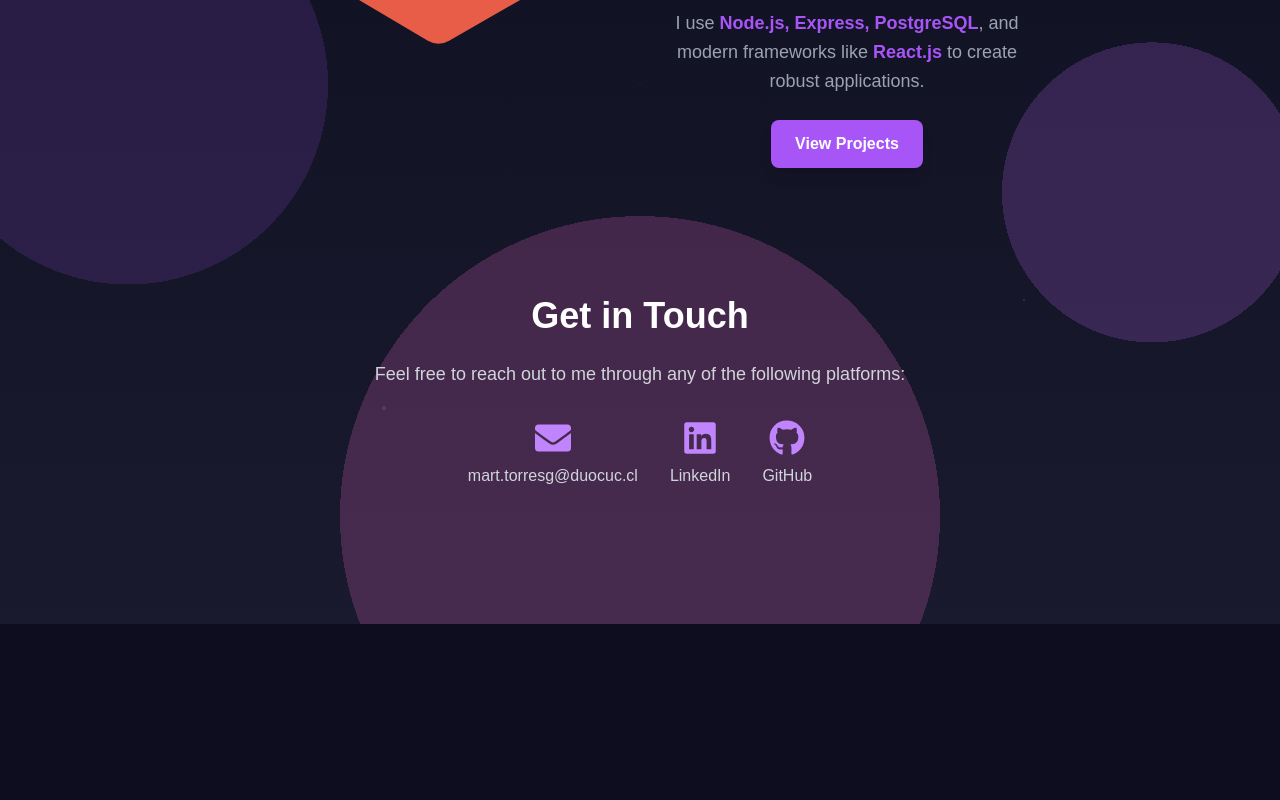
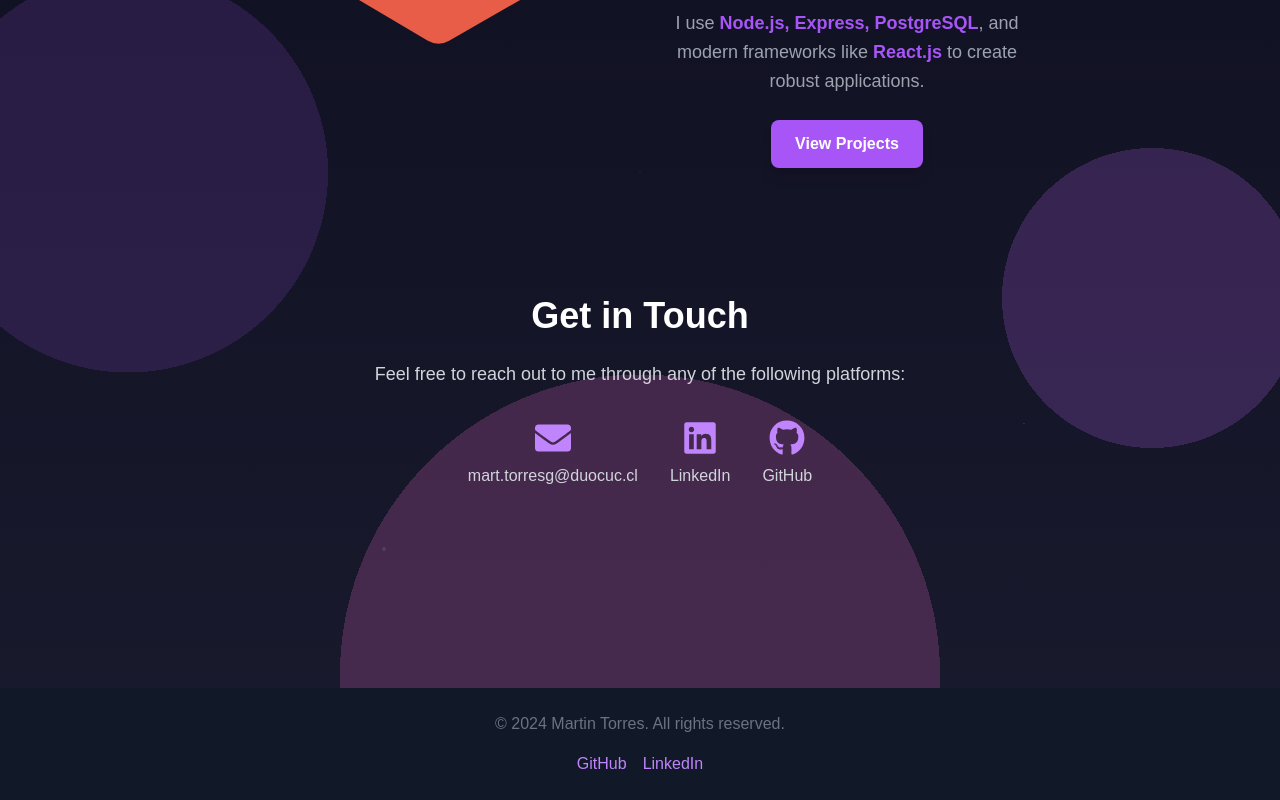
Before and after one commit to MartinTorresg/mi-portafolio, a React (Create React App) app: page / in a window 1280 px wide. Shown: the part 455-1255 px from the top of the page. Before the commit the page ends 1079 px from the top, so only its background shows below. Built offline with nearby package versions, Linux system fonts and the light colour scheme.

Commit message:
arreglos github pages

```diff
--- a/src/App.js
+++ b/src/App.js
@@ -1,21 +1,25 @@
 import React from 'react';
-import { BrowserRouter as Router, Route, Routes } from 'react-router-dom';
+import { HashRouter as Router, Route, Routes } from 'react-router-dom'; // Cambiar BrowserRouter por HashRouter
 import Navbar from './components/Navbar';
 import Home from './components/Home';
 import AboutMe from './components/AboutMe';
 import Projects from './components/Projects';
 import Resume from './components/Resume';
+import Footer from './components/Footer';
 
 function App() {
   return (
     <Router>
       <Navbar />
+      <div className="flex flex-col min-h-screen">
         <Routes>
           <Route path="/" element={<Home />} />
           <Route path="/about" element={<AboutMe />} />
           <Route path="/projects" element={<Projects />} />
           <Route path="/resume" element={<Resume />} />
         </Routes>
+        <Footer />
+      </div>
     </Router>
   );
 }
--- a/src/components/Footer.jsx
+++ b/src/components/Footer.jsx
@@ -2,11 +2,25 @@ import React from 'react';
 
 const Footer = () => {
   return (
-    <footer className="bg-gray-900 text-gray-500 p-4 text-center">
+    <footer className="bg-gray-900 text-gray-500 p-6 text-center mt-16">
       <p>&copy; 2024 Martin Torres. All rights reserved.</p>
-      <div className="mt-4">
-        <a href="https://github.com/MartinTorresg" className="px-2">GitHub</a>
-        <a href="https://www.linkedin.com/in/martin-torres-edc/" className="px-2">LinkedIn</a>
+      <div className="mt-4 flex justify-center space-x-4">
+        <a
+          href="https://github.com/MartinTorresg"
+          className="text-purple-400 hover:text-purple-500"
+          target="_blank"
+          rel="noopener noreferrer"
+        >
+          GitHub
+        </a>
+        <a
+          href="https://www.linkedin.com/in/martin-torres-edc/"
+          className="text-purple-400 hover:text-purple-500"
+          target="_blank"
+          rel="noopener noreferrer"
+        >
+          LinkedIn
+        </a>
       </div>
     </footer>
   );
```
Lines whose indentation alone changed are shown as unchanged.
